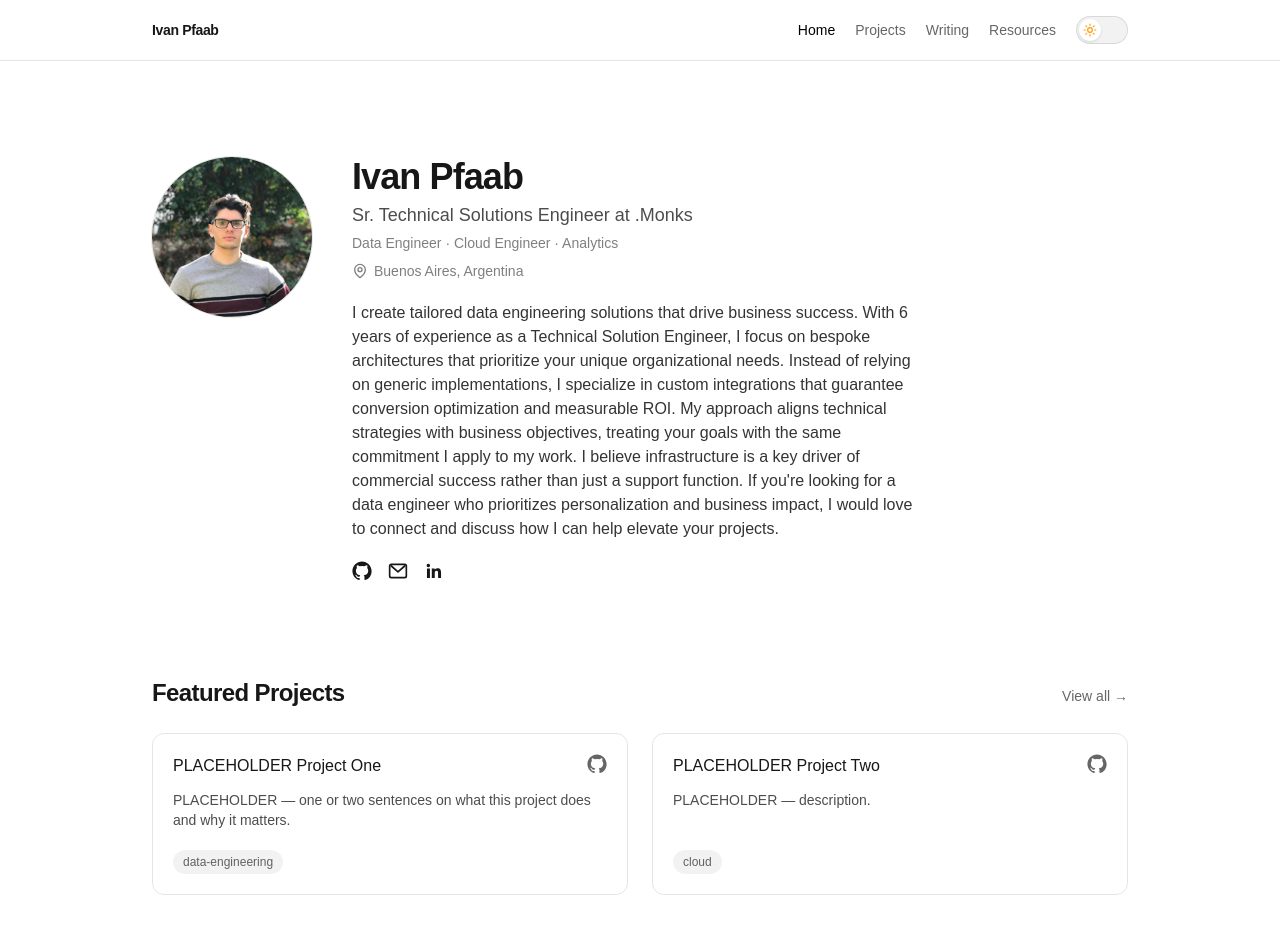
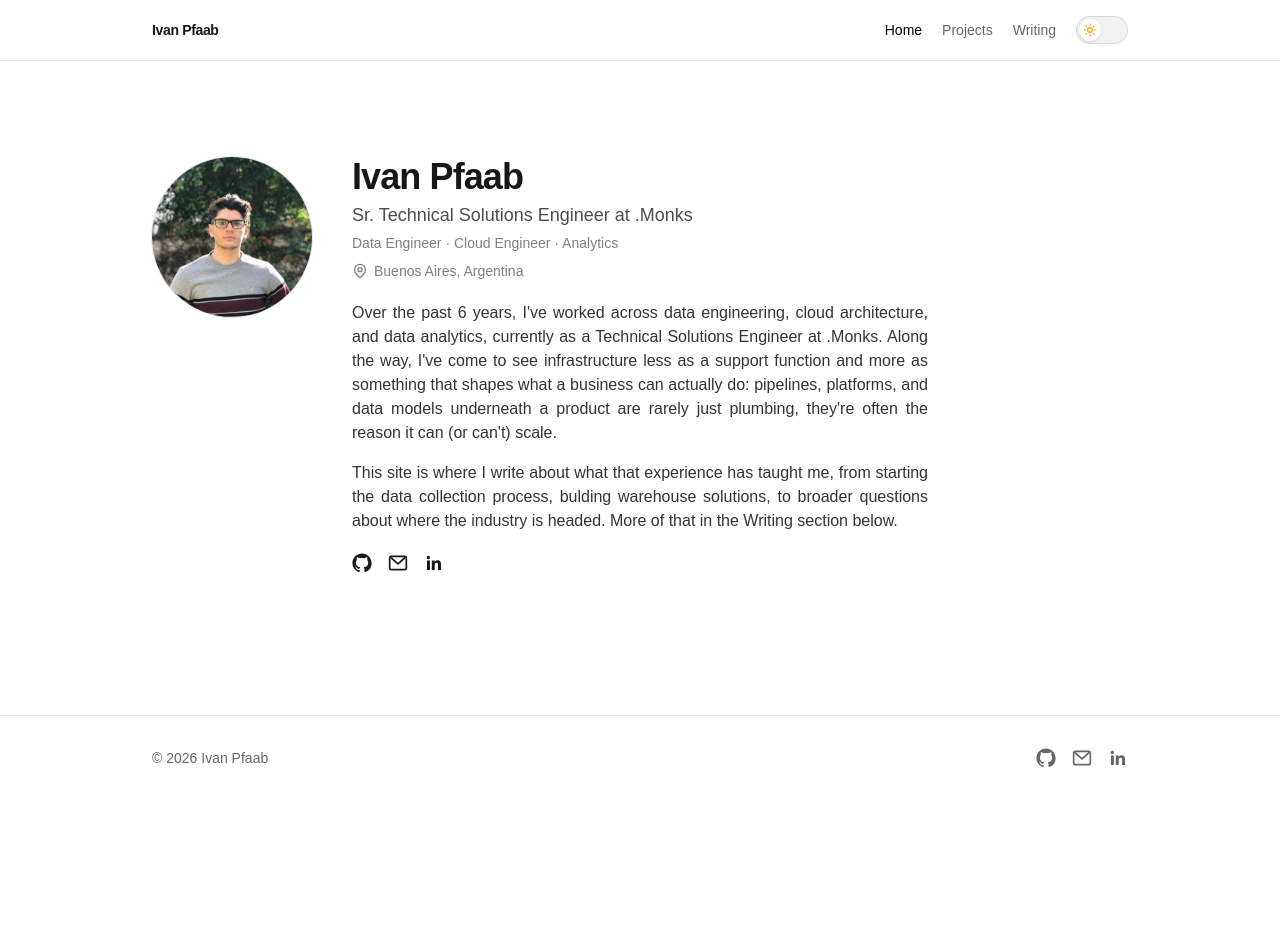
Before and after one commit to ivanpfaab/ivanpfaab.github.io, a Next.js app: page / in a window 1280 px wide. Shown: the top 952 px of the page. After the commit the page ends 800 px from the top, so only its background shows below. Built offline with nearby package versions, Linux system fonts and the light colour scheme.

Commit message:
feat: linking Linkedin posts + hidden projects

```diff
--- a/app/components/nav.tsx
+++ b/app/components/nav.tsx
@@ -4,11 +4,12 @@ import Link from "next/link";
 import { usePathname } from "next/navigation";
 import { ThemeToggle } from "./theme-toggle";
 
+// Resources is hidden for now — see content/resources.ts for the underlying
+// data, still intact and ready to bring back later.
 const links = [
   { href: "/", label: "Home" },
   { href: "/projects", label: "Projects" },
   { href: "/writing", label: "Writing" },
-  { href: "/resources", label: "Resources" },
 ];
 
 export function Nav() {
--- a/app/page.tsx
+++ b/app/page.tsx
@@ -36,9 +36,13 @@ export default function Home() {
               {profile.location}
             </p>
           </div>
-          <p className="max-w-xl text-black/80 dark:text-white/80">
-            {profile.bio}
-          </p>
+          <div className="flex max-w-xl flex-col gap-4 text-left text-black/80 dark:text-white/80">
+            {profile.bio.map((paragraph) => (
+              <p key={paragraph} className="text-justify">
+                {paragraph}
+              </p>
+            ))}
+          </div>
           <div className="flex items-center gap-4">
             <SocialLinks iconClassName="size-5" />
           </div>
--- a/app/projects/page.tsx
+++ b/app/projects/page.tsx
@@ -26,7 +26,7 @@ export default function ProjectsPage() {
         </div>
       ) : (
         <p className="mt-8 text-sm text-black/60 dark:text-white/60">
-          No projects yet — check back soon.
+          Coming soon...
         </p>
       )}
     </section>
--- a/app/resources/page.tsx
+++ /dev/null
@@ -1,66 +0,0 @@
-import { resources, type Resource } from "@/content/resources";
-import { ExternalLinkIcon } from "../components/icons";
-
-export const metadata = {
-  title: "Resources",
-};
-
-function groupByCategory(items: Resource[]) {
-  const groups = new Map<string, Resource[]>();
-  for (const item of items) {
-    const existing = groups.get(item.category) ?? [];
-    existing.push(item);
-    groups.set(item.category, existing);
-  }
-  return groups;
-}
-
-export default function ResourcesPage() {
-  const groups = groupByCategory(resources);
-
-  return (
-    <section className="mx-auto w-full max-w-5xl px-6 py-16">
-      <h1 className="text-2xl font-semibold tracking-tight sm:text-3xl">
-        Resources
-      </h1>
-      <p className="mt-2 text-black/60 dark:text-white/60">
-        Things I keep coming back to, across data, cloud, and analytics.
-      </p>
-      {resources.length === 0 ? (
-        <p className="mt-8 text-sm text-black/60 dark:text-white/60">
-          No resources yet — check back soon.
-        </p>
-      ) : (
-        <div className="mt-10 flex flex-col gap-10">
-          {Array.from(groups.entries()).map(([category, items]) => (
-            <div key={category}>
-              <h2 className="text-lg font-medium tracking-tight">
-                {category}
-              </h2>
-              <ul className="mt-4 flex flex-col gap-3">
-                {items.map((resource) => (
-                  <li key={resource.url}>
-                    <a
-                      href={resource.url}
-                      target="_blank"
-                      rel="noreferrer"
-                      className="group flex items-start justify-between gap-4 rounded-xl border border-black/10 p-4 transition-colors hover:border-black/20 dark:border-white/15 dark:hover:border-white/30"
-                    >
-                      <div>
-                        <h3 className="font-medium">{resource.title}</h3>
-                        <p className="mt-1 text-sm text-black/70 dark:text-white/70">
-                          {resource.description}
-                        </p>
-                      </div>
-                      <ExternalLinkIcon className="mt-1 size-4 shrink-0 text-black/40 transition-colors group-hover:text-black dark:text-white/40 dark:group-hover:text-white" />
-                    </a>
-                  </li>
-                ))}
-              </ul>
-            </div>
-          ))}
-        </div>
-      )}
-    </section>
-  );
-}
--- a/app/writing/page.tsx
+++ b/app/writing/page.tsx
@@ -24,6 +24,8 @@ type WritingItem =
       excerpt: string;
       platform: string;
       url: string;
+      embedUrl?: string;
+      embedHeight?: number;
     }
   | {
       type: "internal";
@@ -32,6 +34,10 @@ type WritingItem =
       excerpt: string;
       slug: string;
     };
+
+const cardClassName =
+  "rounded-xl border border-black/10 p-5 dark:border-white/15";
+const linkCardClassName = `group flex flex-col gap-2 transition-colors hover:border-black/20 dark:hover:border-white/30 ${cardClassName}`;
 
 export default async function WritingPage() {
   const mdxPosts = await getMdxPosts();
@@ -62,6 +68,36 @@ export default async function WritingPage() {
               item.type === "external" ? item.platform : "On this site";
             const key = item.type === "external" ? item.url : item.slug;
 
+            if (item.type === "external" && item.embedUrl) {
+              return (
+                <li key={key} className={cardClassName}>
+                  <span className="text-xs font-medium uppercase tracking-wide text-black/50 dark:text-white/50">
+                    {label} · {formatDate(item.date)}
+                  </span>
+                  <h2 className="mt-1 font-medium">{item.title}</h2>
+                  <div className="mt-4 overflow-hidden rounded-lg">
+                    <iframe
+                      src={item.embedUrl}
+                      title={`${item.title} — ${item.platform} post`}
+                      height={item.embedHeight ?? 800}
+                      className="w-full border-0"
+                      allowFullScreen
+                      loading="lazy"
+                    />
+                  </div>
+                  <a
+                    href={item.url}
+                    target="_blank"
+                    rel="noreferrer"
+                    className="mt-3 inline-flex items-center gap-1.5 text-sm text-black/60 transition-colors hover:text-black dark:text-white/60 dark:hover:text-white"
+                  >
+                    View original
+                    <ExternalLinkIcon className="size-4" />
+                  </a>
+                </li>
+              );
+            }
+
             const cardBody = (
               <>
                 <div className="flex items-start justify-between gap-4">
@@ -83,9 +119,6 @@ export default async function WritingPage() {
               </>
             );
 
-            const cardClassName =
-              "group flex flex-col gap-2 rounded-xl border border-black/10 p-5 transition-colors hover:border-black/20 dark:border-white/15 dark:hover:border-white/30";
-
             return (
               <li key={key}>
                 {item.type === "external" ? (
@@ -93,14 +126,14 @@ export default async function WritingPage() {
                     href={item.url}
                     target="_blank"
                     rel="noreferrer"
-                    className={cardClassName}
+                    className={linkCardClassName}
                   >
                     {cardBody}
                   </a>
                 ) : (
                   <Link
                     href={`/writing/${item.slug}`}
-                    className={cardClassName}
+                    className={linkCardClassName}
                   >
                     {cardBody}
                   </Link>
--- a/content/profile.ts
+++ b/content/profile.ts
@@ -3,7 +3,7 @@ export type Profile = {
   title: string;
   company: string;
   tagline: string;
-  bio: string;
+  bio: string[];
   photo: string;
   location: string;
   social: {
@@ -18,7 +18,10 @@ export const profile: Profile = {
   title: "Sr. Technical Solutions Engineer",
   company: ".Monks",
   tagline: "Data Engineer · Cloud Engineer · Analytics",
-  bio: "I create tailored data engineering solutions that drive business success. With 6 years of experience as a Technical Solution Engineer, I focus on bespoke architectures that prioritize your unique organizational needs. Instead of relying on generic implementations, I specialize in custom integrations that guarantee conversion optimization and measurable ROI. My approach aligns technical strategies with business objectives, treating your goals with the same commitment I apply to my work. I believe infrastructure is a key driver of commercial success rather than just a support function. If you're looking for a data engineer who prioritizes personalization and business impact, I would love to connect and discuss how I can help elevate your projects.",
+  bio: [
+    "Over the past 6 years, I've worked across data engineering, cloud architecture, and data analytics, currently as a Technical Solutions Engineer at .Monks. Along the way, I've come to see infrastructure less as a support function and more as something that shapes what a business can actually do: pipelines, platforms, and data models underneath a product are rarely just plumbing, they're often the reason it can (or can't) scale.",
+    "This site is where I write about what that experience has taught me, from starting the data collection process, bulding warehouse solutions, to broader questions about where the industry is headed. More of that in the Writing section below.",
+  ],
   photo: "/images/profile-picture.jpeg",
   location: "Buenos Aires, Argentina",
   social: {
--- a/content/projects.ts
+++ b/content/projects.ts
@@ -7,28 +7,7 @@ export type Project = {
   featured?: boolean;
 };
 
-// PLACEHOLDER — replace with your real projects. Keep 2-3 with `featured: true`
-// so the Home page has something to highlight.
-export const projects: Project[] = [
-  {
-    name: "PLACEHOLDER Project One",
-    description:
-      "PLACEHOLDER — one or two sentences on what this project does and why it matters.",
-    repoUrl: "https://github.com/ivanpfaab/PLACEHOLDER",
-    tags: ["data-engineering"],
-    featured: true,
-  },
-  {
-    name: "PLACEHOLDER Project Two",
-    description: "PLACEHOLDER — description.",
-    repoUrl: "https://github.com/ivanpfaab/PLACEHOLDER",
-    tags: ["cloud"],
-    featured: true,
-  },
-  {
-    name: "PLACEHOLDER Project Three",
-    description: "PLACEHOLDER — description.",
-    repoUrl: "https://github.com/ivanpfaab/PLACEHOLDER",
-    tags: ["analytics"],
-  },
-];
+// Add real projects here when ready. Keep 2-3 with `featured: true` so the
+// Home page has something to highlight. Until then, this stays empty and the
+// Projects page shows a "Coming soon" message.
+export const projects: Project[] = [];
--- a/content/writing/external.ts
+++ b/content/writing/external.ts
@@ -4,15 +4,47 @@ export type ExternalPost = {
   url: string;
   date: string; // ISO date, e.g. "2026-01-15"
   excerpt: string;
+  // Optional iframe embed (e.g. a LinkedIn post embed URL). When present, the
+  // post renders inline instead of as a plain link-out card. `embedHeight`
+  // should match the height LinkedIn's own embed snippet suggests for that
+  // post, since it varies with the post's content length.
+  embedUrl?: string;
+  embedHeight?: number;
 };
 
-// PLACEHOLDER — replace with links to posts you've written elsewhere.
 export const externalPosts: ExternalPost[] = [
   {
-    title: "PLACEHOLDER — Post title",
-    platform: "Medium",
-    url: "https://medium.com/@PLACEHOLDER/PLACEHOLDER",
-    date: "2026-01-01",
-    excerpt: "PLACEHOLDER — one-sentence summary of the post.",
+    title: "Is history repeating itself right under our noses?",
+    platform: "LinkedIn",
+    url: "https://www.linkedin.com/feed/update/urn:li:share:7464322179791446016/",
+    date: "2026-05-26",
+    excerpt:
+      "Drawing parallels between the 2000 Dot-Com crash and today's AI hype cycle — and why real value comes from patient engineering and genuine business applications, not hype-driven speculation.",
+    embedUrl:
+      "https://www.linkedin.com/embed/feed/update/urn:li:share:7464322179791446016?collapsed=1",
+    embedHeight: 500,
+  },
+  {
+    title:
+      "Stop treating AI like a magic wand and start treating it like a math problem",
+    platform: "LinkedIn",
+    url: "https://www.linkedin.com/feed/update/urn:li:ugcPost:7411524531443503104/",
+    date: "2026-01-26",
+    excerpt:
+      "Comparing reckless AI adoption to gambling, and making the case for calculated, systematic AI implementation grounded in human oversight rather than hopeful guessing.",
+    embedUrl:
+      "https://www.linkedin.com/embed/feed/update/urn:li:ugcPost:7411524531443503104?collapsed=1",
+    embedHeight: 593,
+  },
+  {
+    title: "BigQuery: Partitioning vs. Clustering – When to Use What?",
+    platform: "LinkedIn",
+    url: "https://www.linkedin.com/feed/update/urn:li:ugcPost:7325334665295224832/",
+    date: "2025-07-26",
+    excerpt:
+      "A practical breakdown of when to use partitioning vs. clustering in BigQuery to improve query speed and reduce costs.",
+    embedUrl:
+      "https://www.linkedin.com/embed/feed/update/urn:li:ugcPost:7325334665295224832?collapsed=1",
+    embedHeight: 593,
   },
 ];
--- a/package.json
+++ b/package.json
@@ -10,6 +10,7 @@
   },
   "dependencies": {
     "@mdx-js/loader": "^3.1.1",
+    "@mdx-js/mdx": "^3.1.1",
     "@mdx-js/react": "^3.1.1",
     "@next/mdx": "^16.2.10",
     "@tailwindcss/typography": "^0.5.20",
```
Also changed, not shown: app/layout.tsx (+4 -3 lines), content/writing/hello-world.mdx (deleted, +0 -20 lines), content/writing/posts.ts (+11 -2 lines), 1 other file (tests, documents, lock files or other folders).
